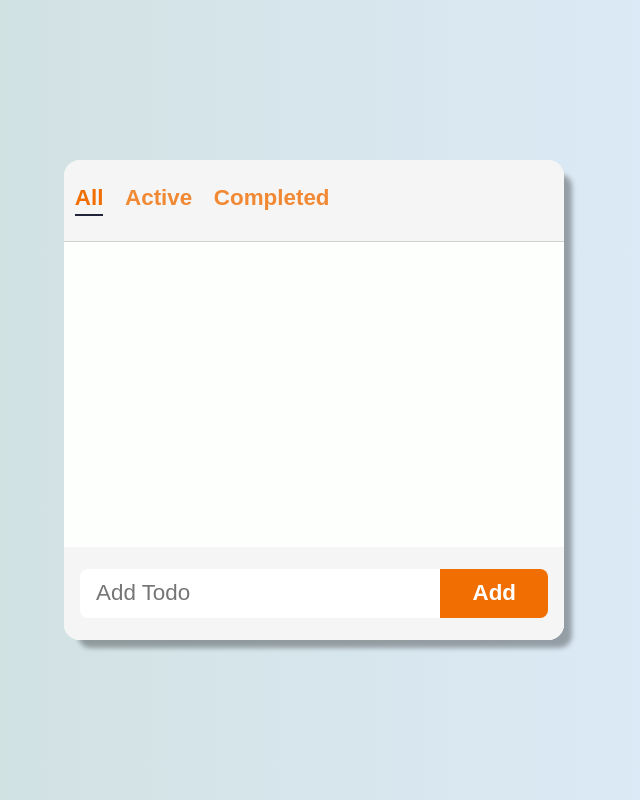
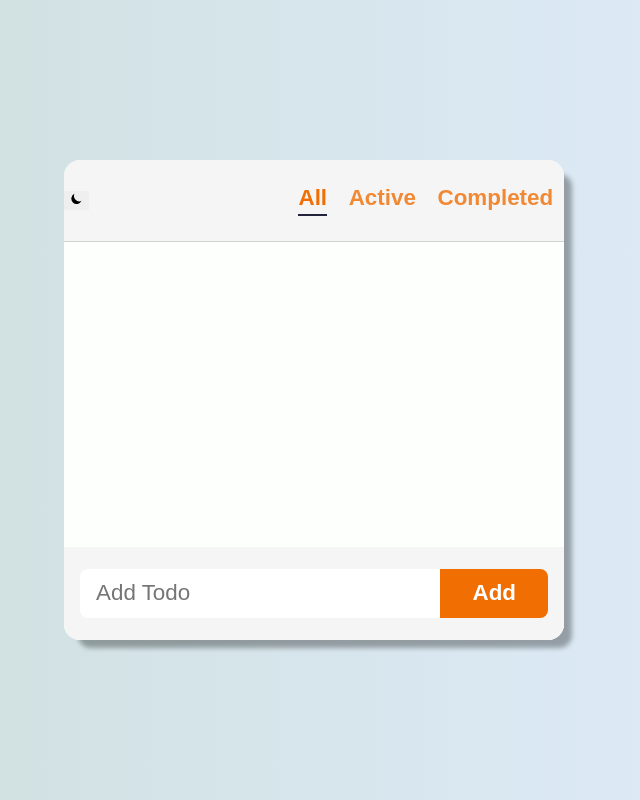
Before and after one commit to GCgang/react-study, a React (Create React App) app: page / in a window 1280 px wide. Shown: the whole page, without its empty margins (326-966 px from the left). Built offline with nearby package versions, Linux system fonts and the light colour scheme; the HTML template or start-up script is replaced by a standard one.

Commit message:
Feat: DarkModeContext

```diff
--- a/src/App.js
+++ b/src/App.js
@@ -2,14 +2,15 @@
 import "./App.css";
 import Header from "./components/Header/Header";
 import ToDoList from "./components/TodoList/TodoList";
+import { DarkModeProvider } from "./context/DarkModeContext";
 
 export default function App() {
   const filters = ["all", "active", "completed"];
   const [filter, setFilter] = useState(filters[0]);
   return (
-    <>
+    <DarkModeProvider>
       <Header filters={filters} filter={filter} onFilterChange={setFilter} />
       <ToDoList filter={filter} />
-    </>
+    </DarkModeProvider>
   );
 }
--- a/src/components/Header/Header.jsx
+++ b/src/components/Header/Header.jsx
@@ -1,8 +1,15 @@
+import { useDarkMode } from "../../context/DarkModeContext";
 import styles from "./Header.module.css";
+import { HiMoon, HiSun } from "react-icons/hi";
 
 export default function Header({ filters, filter, onFilterChange }) {
+  const { darkMode, toggleDarkMode } = useDarkMode();
   return (
     <header className={styles.header}>
+      <button onClick={toggleDarkMode}>
+        {!darkMode && <HiMoon />}
+        {darkMode && <HiSun />}
+      </button>
       <ul className={styles.filters}>
         {filters.map((value, index) => (
           <li key={index}>
--- a/src/components/TodoList/TodoList.jsx
+++ b/src/components/TodoList/TodoList.jsx
@@ -17,7 +17,7 @@
       <ul className={styles.list}>
         {filterd.map((todo) => (
           <Todo
-            id={todo.id}
+            key={todo.id}
             todo={todo}
             onUpdate={handleUpdate}
             onDelete={handleDelete}
--- /dev/null
+++ b/src/context/DarkModeContext.jsx
@@ -0,0 +1,35 @@
+import { createContext, useContext, useEffect, useState } from "react";
+
+const DarkModeContext = createContext();
+export function DarkModeProvider({ children }) {
+  const [darkMode, setDarkMode] = useState(false);
+  const toggleDarkMode = () => {
+    setDarkMode(!darkMode);
+    updateDarkMode(!darkMode);
+  };
+
+  useEffect(() => {
+    const isDark =
+      localStorage.theme === "dark" ||
+      (!("theme" in localStorage) &&
+        window.matchMedia("(prefers-color-scheme: dark)").matches);
+    setDarkMode(isDark);
+    updateDarkMode(isDark);
+  }, []);
+  return (
+    <DarkModeContext.Provider value={{ darkMode, toggleDarkMode }}>
+      {children}
+    </DarkModeContext.Provider>
+  );
+}
+
+function updateDarkMode(darkMode) {
+  if (darkMode) {
+    document.documentElement.classList.add("dark");
+    localStorage.theme = "dark";
+  } else {
+    document.documentElement.classList.remove("dark");
+    localStorage.theme = "light";
+  }
+}
+export const useDarkMode = () => useContext(DarkModeContext);
```
